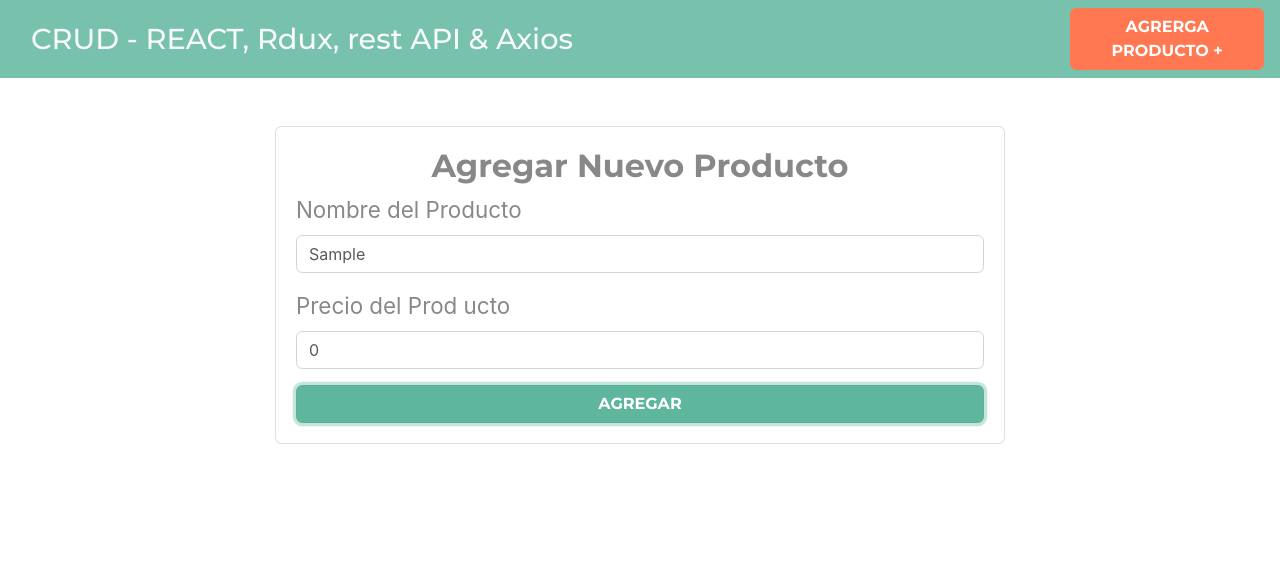
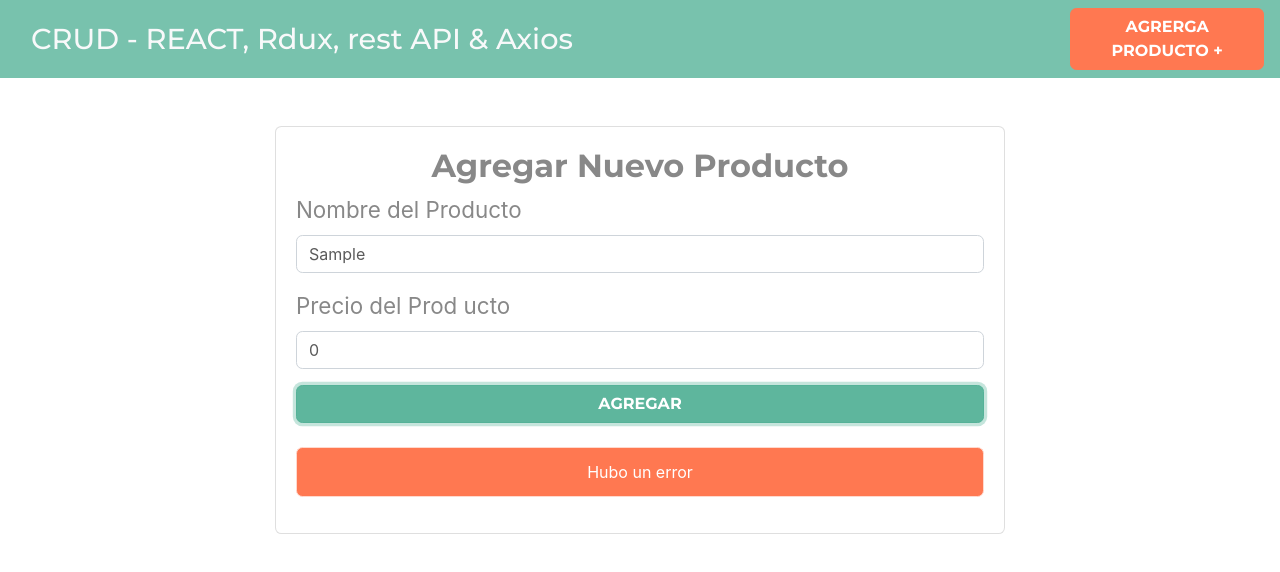
Before and after one commit to freilinjb/crud_redux, a React (Create React App) app: page /producto/nuevo in a window 1280 px wide. Both pictures are taken after typing "Sample" into the empty fields and a click on the button "AGREGAR". Shown: the top 572 px of the page. Built offline with nearby package versions, Linux system fonts and the light colour scheme; no server answers.

Commit message:
Mostrando error

```diff
--- a/src/actions/productoActions.jsx
+++ b/src/actions/productoActions.jsx
@@ -14,7 +14,7 @@ export function crearNuevoProductoAction(producto) {
 
         try {
             //Insertar en la API
-            await clienteAxios.post('/productos', producto);
+            await clienteAxios.post('/prodsuctos', producto);
 
             //Si todo sale bien, actualiza el state
             dispatch(agregarProductoExito(producto));
--- a/src/components/NuevoProducto.jsx
+++ b/src/components/NuevoProducto.jsx
@@ -18,9 +18,7 @@ const NuevoProducto = () => {
 
     //acceder al state del store
     const cargando = useSelector( state => state.productos.loading);
-
-    console.log(cargando);
-
+    const error = useSelector(state => state.productos.error);
 
     //dispatch se utiliza para mandar a llamar las funciones que esten en el action
     //manda a llamar el action de productoAction
@@ -80,6 +78,7 @@ const NuevoProducto = () => {
                            <button type="submit" className="btn btn-primary btn-block font-weight w-100">AGREGAR</button>
                        </form>
                        { cargando ? <p> Cargando... </p> : null}
+                       { error ? <p className="alert alert-danger p2 mt-4 text-center"> Hubo un error </p> : null}
                    </div>
                </div>
            </div>
```
